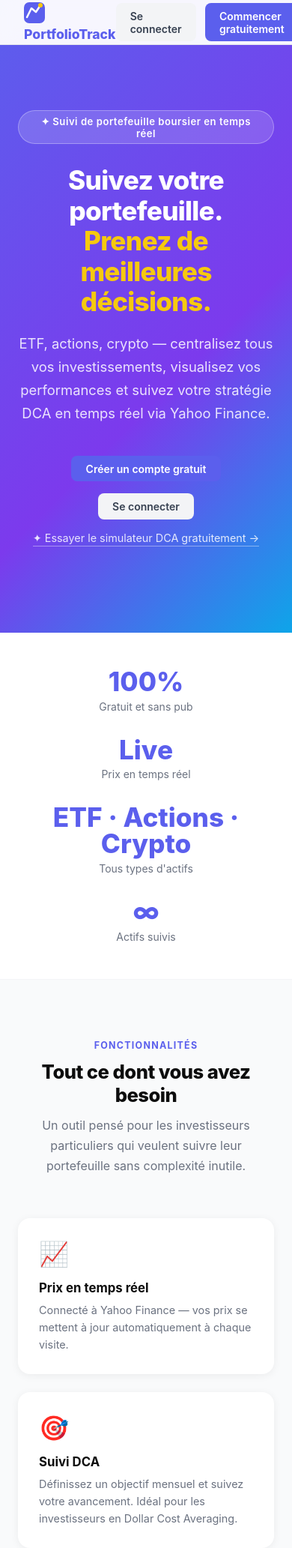
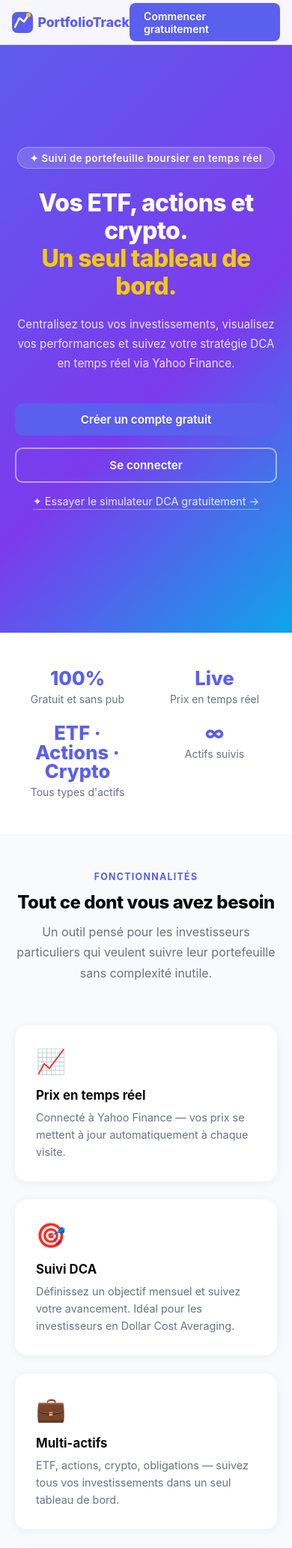
Before and after one commit to MaxenceRobert/portfoliotrack, a Flask app: page / in a window 390 px wide. Shown: the top 2065 px of the page at 75% size. Run offline with Flask 3, Linux system fonts and the light colour scheme.

Commit message:
Responsive mobile + fix simulateur

```diff
--- a/templates/landing.html
+++ b/templates/landing.html
@@ -31,6 +31,9 @@
             font-size: 1.1rem;
             color: #5B5FED;
             text-decoration: none;
+            display: flex;
+            align-items: center;
+            gap: 0.4rem;
         }
         .nav-actions { display: flex; gap: 0.75rem; align-items: center; }
         .btn {
@@ -49,6 +52,15 @@
         .btn-ghost { background: #F3F4F6; color: #374151; }
         .btn-ghost:hover { background: #E5E7EB; }
         .btn-lg { padding: 0.85rem 2rem; font-size: 1rem; border-radius: 10px; }
+        .btn-white { background: white; color: #5B5FED; font-weight: 700; }
+        .btn-white:hover { background: #F0F0FF; }
+        .btn-outline {
+            background: transparent;
+            color: white;
+            border: 2px solid rgba(255,255,255,0.5);
+            font-weight: 600;
+        }
+        .btn-outline:hover { border-color: white; background: rgba(255,255,255,0.1); }
 
         /* ── Hero ── */
         .hero {
@@ -74,7 +86,7 @@
             letter-spacing: 0.04em;
         }
         .hero h1 {
-            font-size: clamp(2.2rem, 5vw, 3.5rem);
+            font-size: clamp(2rem, 5vw, 3.5rem);
             font-weight: 800;
             color: white;
             line-height: 1.15;
@@ -83,7 +95,7 @@
         }
         .hero h1 span { color: #F6C90E; }
         .hero p {
-            font-size: 1.15rem;
+            font-size: clamp(0.95rem, 2vw, 1.15rem);
             color: rgba(255,255,255,0.85);
             line-height: 1.7;
             margin-bottom: 2.5rem;
@@ -91,20 +103,18 @@
             margin-left: auto;
             margin-right: auto;
         }
-        .hero-actions { display: flex; gap: 1rem; justify-content: center; flex-wrap: wrap; }
-        .btn-white {
-            background: white;
-            color: #5B5FED;
-            font-weight: 700;
+        .hero-actions {
+            display: flex;
+            flex-direction: column;
+            align-items: center;
+            gap: 1rem;
         }
-        .btn-white:hover { background: #F0F0FF; }
-        .btn-outline {
-            background: transparent;
-            color: white;
-            border: 2px solid rgba(255,255,255,0.5);
-            font-weight: 600;
+        .hero-btns {
+            display: flex;
+            gap: 1rem;
+            flex-wrap: wrap;
+            justify-content: center;
         }
-        .btn-outline:hover { border-color: white; background: rgba(255,255,255,0.1); }
 
         /* ── Stats ── */
         .stats {
@@ -116,12 +126,12 @@
             max-width: 900px;
             margin: 0 auto;
             display: grid;
-            grid-template-columns: repeat(auto-fit, minmax(180px, 1fr));
+            grid-template-columns: repeat(auto-fit, minmax(160px, 1fr));
             gap: 2rem;
             text-align: center;
         }
         .stat-num {
-            font-size: 2.2rem;
+            font-size: 2rem;
             font-weight: 800;
             color: #5B5FED;
             line-height: 1;
@@ -148,7 +158,7 @@
         }
         .section-title {
             text-align: center;
-            font-size: clamp(1.6rem, 3vw, 2.2rem);
+            font-size: clamp(1.5rem, 3vw, 2.2rem);
             font-weight: 800;
             margin-bottom: 0.75rem;
             letter-spacing: -0.02em;
@@ -179,26 +189,12 @@
             transform: translateY(-3px);
             box-shadow: 0 8px 24px rgba(0,0,0,0.1);
         }
-        .feature-icon {
-            font-size: 2rem;
-            margin-bottom: 1rem;
-        }
-        .feature-card h3 {
-            font-size: 1.05rem;
-            font-weight: 700;
-            margin-bottom: 0.5rem;
-        }
-        .feature-card p {
-            font-size: 0.9rem;
-            color: #6B7280;
-            line-height: 1.6;
-        }
+        .feature-icon { font-size: 2rem; margin-bottom: 1rem; }
+        .feature-card h3 { font-size: 1.05rem; font-weight: 700; margin-bottom: 0.5rem; }
+        .feature-card p { font-size: 0.9rem; color: #6B7280; line-height: 1.6; }
 
         /* ── How it works ── */
-        .how {
-            padding: 5rem 1.5rem;
-            background: white;
-        }
+        .how { padding: 5rem 1.5rem; background: white; }
         .steps {
             max-width: 700px;
             margin: 0 auto;
@@ -206,11 +202,7 @@
             flex-direction: column;
             gap: 1.5rem;
         }
-        .step {
-            display: flex;
-            gap: 1.25rem;
-            align-items: flex-start;
-        }
+        .step { display: flex; gap: 1.25rem; align-items: flex-start; }
         .step-num {
             flex-shrink: 0;
             width: 2.5rem;
@@ -234,17 +226,13 @@
             text-align: center;
         }
         .cta h2 {
-            font-size: clamp(1.8rem, 3vw, 2.5rem);
+            font-size: clamp(1.6rem, 3vw, 2.5rem);
             font-weight: 800;
             color: white;
             margin-bottom: 1rem;
             letter-spacing: -0.02em;
         }
-        .cta p {
-            color: rgba(255,255,255,0.8);
-            font-size: 1rem;
-            margin-bottom: 2rem;
-        }
+        .cta p { color: rgba(255,255,255,0.8); font-size: 1rem; margin-bottom: 2rem; }
 
         /* ── Footer ── */
         footer {
@@ -255,6 +243,26 @@
             font-size: 0.82rem;
         }
         footer a { color: #5B5FED; text-decoration: none; }
+
+        /* ── Mobile ── */
+        @media (max-width: 768px) {
+            nav { padding: 0 1rem; }
+            .nav-actions .btn-ghost { display: none; }
+            .hero { padding: 5rem 1.25rem 3rem; }
+            .stats-inner { grid-template-columns: 1fr 1fr; gap: 1.5rem; }
+            .stat-num { font-size: 1.6rem; }
+            .features { padding: 3rem 1.25rem; }
+            .features-grid { grid-template-columns: 1fr; }
+            .how { padding: 3rem 1.25rem; }
+            .cta { padding: 3rem 1.25rem; }
+            .btn-lg { padding: 0.75rem 1.5rem; font-size: 0.95rem; }
+        }
+
+        @media (max-width: 480px) {
+            .stats-inner { grid-template-columns: 1fr 1fr; }
+            .hero-btns { flex-direction: column; width: 100%; }
+            .hero-btns .btn { width: 100%; text-align: center; }
+        }
     </style>
 <!-- Google Analytics -->
 <script async src="https://www.googletagmanager.com/gtag/js?id=G-4GYZ9CCJVF"></script>
@@ -270,7 +278,7 @@
 <!-- Nav -->
 <nav>
     <a href="/" class="nav-brand">
-    <svg width="28" height="28" viewBox="0 0 28 28" xmlns="http://www.w3.org/2000/svg" style="margin-right:0.4rem;">
+        <svg width="28" height="28" viewBox="0 0 28 28" xmlns="http://www.w3.org/2000/svg">
             <rect width="28" height="28" rx="7" fill="#5B5FED"/>
             <polyline points="4,20 10,8 16,13 22,4"
                       fill="none" stroke="white" stroke-width="2.5"
@@ -290,18 +298,17 @@
     <div class="hero-inner">
         <div class="hero-badge">✦ Suivi de portefeuille boursier en temps réel</div>
         <h1>
-            Suivez votre portefeuille.<br>
-            <span>Prenez de meilleures décisions.</span>
+            Vos ETF, actions et crypto.<br>
+            <span>Un seul tableau de bord.</span>
         </h1>
         <p>
-            ETF, actions, crypto — centralisez tous vos investissements,
-            visualisez vos performances et suivez votre stratégie DCA
-            en temps réel via Yahoo Finance.
+            Centralisez tous vos investissements, visualisez vos performances
+            et suivez votre stratégie DCA en temps réel via Yahoo Finance.
         </p>
-        <div class="hero-actions" style="display:flex; flex-direction:column; align-items:center; gap:1rem;">
-    <div style="display:flex; gap:1rem; flex-wrap:wrap; justify-content:center;">
-        <a href="{{ url_for('auth.register') }}" class="btn btn-primary">Créer un compte gratuit</a>
-        <a href="{{ url_for('auth.login') }}" class="btn btn-ghost">Se connecter</a>
+        <div class="hero-actions">
+            <div class="hero-btns">
+                <a href="{{ url_for('auth.register') }}" class="btn btn-primary btn-lg">Créer un compte gratuit</a>
+                <a href="{{ url_for('auth.login') }}" class="btn btn-outline btn-lg">Se connecter</a>
             </div>
             <a href="{{ url_for('main.simulateur') }}"
                style="font-size:0.9rem; color:rgba(255,255,255,0.85); text-decoration:none;
@@ -346,38 +353,32 @@
         <div class="feature-card">
             <div class="feature-icon">📈</div>
             <h3>Prix en temps réel</h3>
-            <p>Connecté à Yahoo Finance — vos prix se mettent à jour
-               automatiquement à chaque visite.</p>
+            <p>Connecté à Yahoo Finance — vos prix se mettent à jour automatiquement à chaque visite.</p>
         </div>
         <div class="feature-card">
             <div class="feature-icon">🎯</div>
             <h3>Suivi DCA</h3>
-            <p>Définissez un objectif mensuel et suivez votre avancement.
-               Idéal pour les investisseurs en Dollar Cost Averaging.</p>
+            <p>Définissez un objectif mensuel et suivez votre avancement. Idéal pour les investisseurs en Dollar Cost Averaging.</p>
         </div>
         <div class="feature-card">
             <div class="feature-icon">💼</div>
             <h3>Multi-actifs</h3>
-            <p>ETF, actions, crypto, obligations — suivez tous vos
-               investissements dans un seul tableau de bord.</p>
+            <p>ETF, actions, crypto, obligations — suivez tous vos investissements dans un seul tableau de bord.</p>
         </div>
         <div class="feature-card">
             <div class="feature-icon">📊</div>
             <h3>Graphiques interactifs</h3>
-            <p>Visualisez l'évolution de votre portefeuille avec des courbes
-               claires : valeur investie vs valeur marché.</p>
+            <p>Visualisez l'évolution de votre portefeuille avec des courbes claires : valeur investie vs valeur marché.</p>
         </div>
         <div class="feature-card">
             <div class="feature-icon">⚡</div>
             <h3>Saisie rapide</h3>
-            <p>Entrez plusieurs achats d'un coup. Idéal pour rattraper
-               un historique complet en quelques minutes.</p>
+            <p>Entrez plusieurs achats d'un coup. Idéal pour rattraper un historique complet en quelques minutes.</p>
         </div>
         <div class="feature-card">
             <div class="feature-icon">📥</div>
             <h3>Export CSV</h3>
-            <p>Exportez tout votre historique en un clic pour vos
-               déclarations fiscales ou vos analyses personnelles.</p>
+            <p>Exportez tout votre historique en un clic pour vos déclarations fiscales ou vos analyses personnelles.</p>
         </div>
     </div>
 </section>
@@ -385,41 +386,35 @@
 <!-- How it works -->
 <section class="how">
     <div class="section-label">Comment ça marche</div>
-    <h2 class="section-title" style="margin-bottom:0.75rem;">
-        Opérationnel en 3 minutes
-    </h2>
+    <h2 class="section-title" style="margin-bottom:0.75rem;">Opérationnel en 3 minutes</h2>
     <p class="section-sub">Pas de configuration complexe. Pas d'API key. Juste votre portefeuille.</p>
     <div class="steps">
         <div class="step">
             <div class="step-num">1</div>
             <div class="step-content">
                 <h3>Créez votre compte</h3>
-                <p>Une adresse email et un mot de passe — c'est tout.
-                   Vos données sont privées et isolées.</p>
+                <p>Une adresse email et un mot de passe — c'est tout. Vos données sont privées et isolées.</p>
             </div>
         </div>
         <div class="step">
             <div class="step-num">2</div>
             <div class="step-content">
                 <h3>Ajoutez vos actifs</h3>
-                <p>Recherchez votre ETF ou action sur Yahoo Finance,
-                   entrez le ticker et c'est ajouté en 10 secondes.</p>
+                <p>Recherchez votre ETF ou action sur Yahoo Finance, entrez le ticker et c'est ajouté en 10 secondes.</p>
             </div>
         </div>
         <div class="step">
             <div class="step-num">3</div>
             <div class="step-content">
                 <h3>Saisissez vos achats</h3>
-                <p>Entrez vos achats passés en saisie multiple —
-                   date, parts, prix. Votre historique est reconstitué instantanément.</p>
+                <p>Entrez vos achats passés en saisie multiple — date, parts, prix. Votre historique est reconstitué instantanément.</p>
             </div>
         </div>
         <div class="step">
             <div class="step-num">4</div>
             <div class="step-content">
                 <h3>Suivez en temps réel</h3>
-                <p>Votre dashboard affiche vos performances, plus-values
-                   et graphiques mis à jour automatiquement.</p>
+                <p>Votre dashboard affiche vos performances, plus-values et graphiques mis à jour automatiquement.</p>
             </div>
         </div>
     </div>
--- a/templates/simulateur.html
+++ b/templates/simulateur.html
@@ -152,7 +152,11 @@ function simulate() {
         margin: { l: 20, r: 20, t: 20, b: 40 },
         legend: { orientation: 'h', y: -0.15 },
         hovermode: 'x unified',
-        yaxis: { ticksuffix: ' €' }
+        yaxis: {
+            tickformat: ',.0f',
+            ticksuffix: ' €',
+            separatethousands: true
+        }
     }, { responsive: true, displayModeBar: false });
 }
 
```
Also changed, not shown: templates/base.html (+137 -19 lines). Lines whose indentation alone changed are shown as unchanged.
